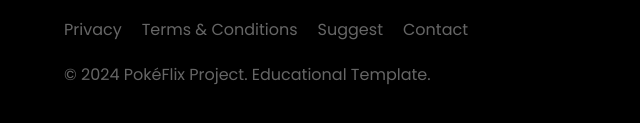
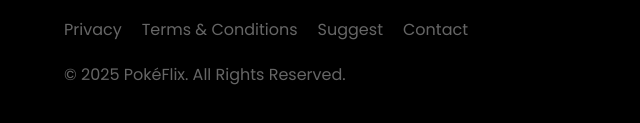
Before and after one commit to Ronit-CodeWizard/pokeflix, a plain HTML site: page index.html in a window 1280 px wide. Shown: the part 2599-2722 px from the top of the page, 0-640 px from the left. Drawn offline with Linux system fonts and the light colour scheme.

Commit message:
Update index.html

```diff
--- a/index.html
+++ b/index.html
@@ -136,7 +136,7 @@
                     <a href="#">Suggest</a>
                     <a href="#">Contact</a>
                 </div>
-                <p class="copyright">© 2024 PokéFlix Project. Educational Template.</p>
+                <p class="copyright">© 2025 PokéFlix. All Rights Reserved.</p>
             </div>
         </footer>
     </div>
```
